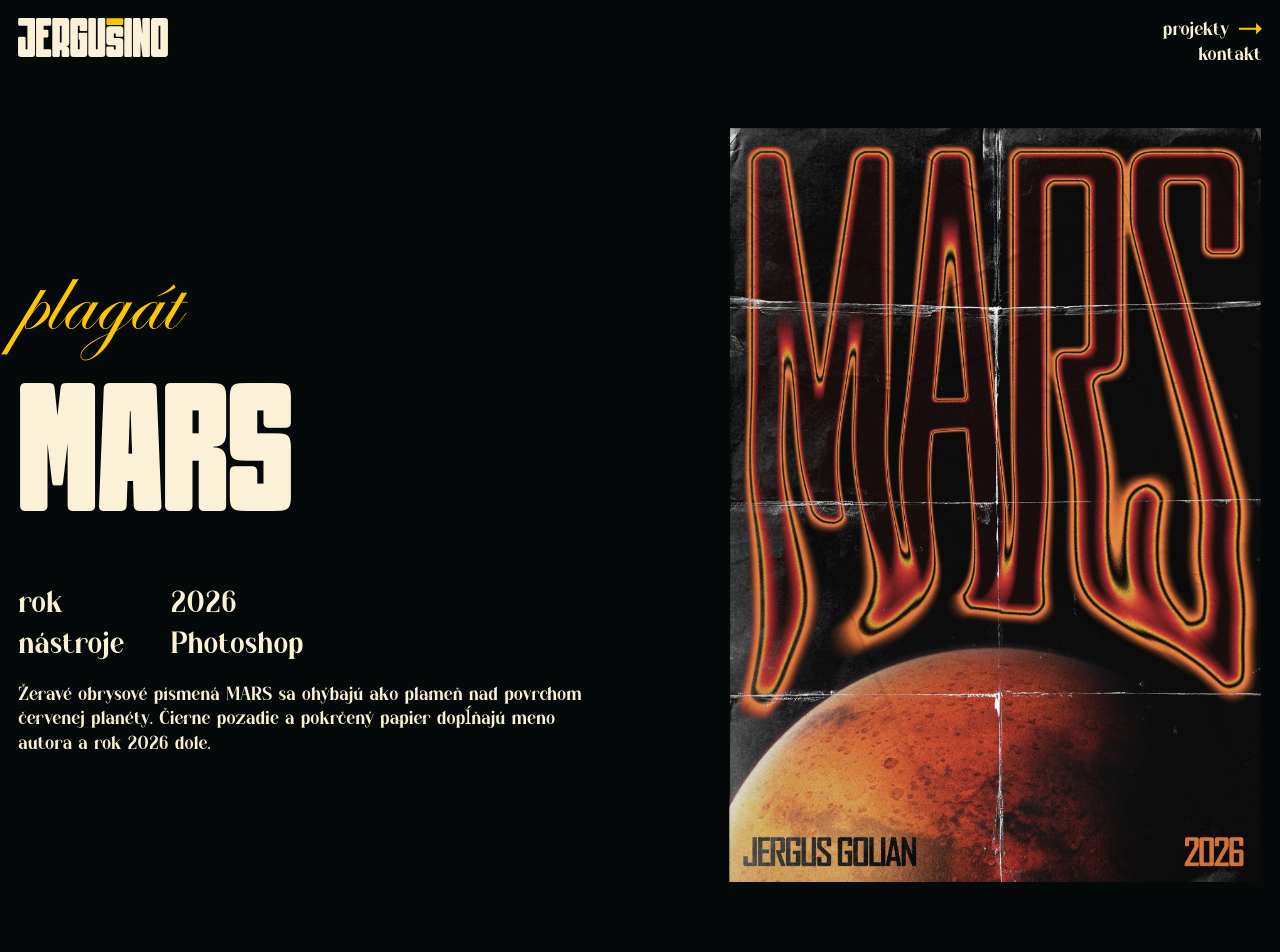
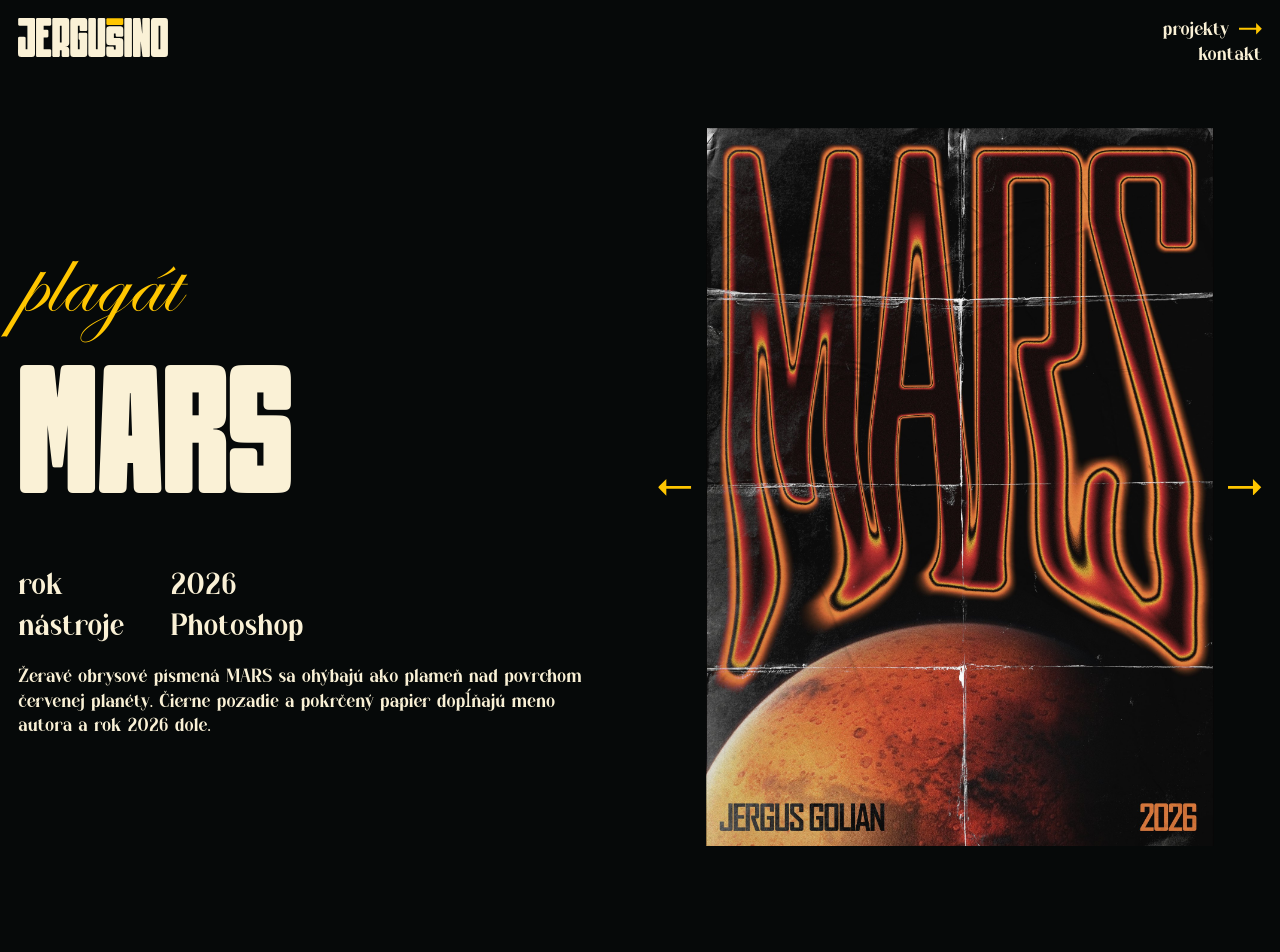
Before and after one commit to jergusino/jergusino.github.io, a Jekyll site: the page built from _projects/mars.md, in a window 1280 px wide. Shown: the top 952 px of the page. Built offline with Jekyll 4.4.1, drawn with Linux system fonts in a browser that asks for light colours; some web fonts are replaced.

Commit message:
Project page: carousel arrows beside the work (previous / next project)
Co-Authored-By: Claude Opus 5.5 <noreply@anthropic.com>
Claude-Session: https://claude.ai/code/session_01RGVpc2Wp958A42zKqCrsaw

```diff
--- a/_layouts/project.html
+++ b/_layouts/project.html
@@ -39,6 +39,13 @@ layout: default
 </div>
 
 <div class="project-media">
+{% assign all = site.projects | sort: "date" | reverse %}
+{% assign prev = nil %}{% assign next = nil %}{% assign last = nil %}{% assign found = false %}
+{% for p in all %}{% if found and next == nil %}{% assign next = p %}{% endif %}{% if p.url == page.url %}{% assign found = true %}{% assign prev = last %}{% endif %}{% assign last = p %}{% endfor %}
+{% if prev == nil %}{% assign prev = all | last %}{% endif %}
+{% if next == nil %}{% assign next = all | first %}{% endif %}
+  {% if all.size > 1 %}<a class="side-arrow side-arrow--prev" href="{{ prev.url | relative_url }}" rel="prev" aria-label="Predchádzajúci projekt: {{ prev.title | escape }}"><svg class="arr arr--back" viewBox="0 0 24 12" width="24" height="12" aria-hidden="true" focusable="false"><path d="M0 5h18V0l6 6-6 6V7H0z"/></svg></a>{% endif %}
+  <div class="media-main">
   {% if page.youtube %}
   <a class="yt" href="https://youtu.be/{{ page.youtube }}" rel="noopener">
     <img src="https://i.ytimg.com/vi/{{ page.youtube }}/hqdefault.jpg" alt="Náhľad videa {{ page.title }}" loading="lazy">
@@ -53,6 +60,8 @@ layout: default
     {% for g in page.gallery %}<img src="{{ g.src | relative_url }}" alt="{{ g.alt }}" loading="lazy">{% endfor %}
   </div>
   {% endif %}
+  </div>
+  {% if all.size > 1 %}<a class="side-arrow side-arrow--next" href="{{ next.url | relative_url }}" rel="next" aria-label="Ďalší projekt: {{ next.title | escape }}"><svg class="arr" viewBox="0 0 24 12" width="24" height="12" aria-hidden="true" focusable="false"><path d="M0 5h18V0l6 6-6 6V7H0z"/></svg></a>{% endif %}
 </div>
 </div>
 
--- a/assets/css/main.css
+++ b/assets/css/main.css
@@ -351,7 +351,8 @@ html.viewer-open, html.viewer-open body { overflow: hidden; }
 /* project page: on a wide screen the work stands next to the text instead of under it */
 .project-media { margin: 0 var(--F); }
 .project-media img { display: block; max-width: 100%; height: auto; }
-.project-media > :first-child { margin-top: calc(var(--F) * 2); }
+.project-media { margin-top: calc(var(--F) * 2); }
+.media-main > :first-child { margin-top: 0; }
 @media (min-width: 900px) {
   .project-body {
     display: grid; grid-template-columns: minmax(0, 1fr) minmax(0, 1fr); gap: calc(var(--F) * 3);
@@ -360,7 +361,18 @@ html.viewer-open, html.viewer-open body { overflow: hidden; }
   .project-text .hero--project { padding-top: 0; }
   .project-body .prose { max-width: 70ch; }
   .project-media { margin: 0; display: grid; justify-items: end; }
-  .project-media > :first-child { margin-top: 0; }
   .project-media .cover img { width: auto; max-width: 100%; max-height: calc(100vh - var(--F) * 8); max-height: calc(100svh - var(--F) * 8); }
   .project-media .cover .zoom { display: block; }
 }
+
+/* carousel arrows beside the work: previous / next project (also ← → on the keyboard) */
+.project-media { display: flex; align-items: center; justify-content: center; gap: calc(var(--F) * 0.8); }
+.media-main { flex: 0 1 auto; min-width: 0; }
+.side-arrow { flex: none; display: grid; place-items: center; padding: 0.6em 0; color: var(--yellow); }
+.side-arrow .arr { width: clamp(1.6rem, 2.6vw, 2.8rem); height: auto; margin: 0; fill: currentColor; vertical-align: 0; }
+.side-arrow:hover, .side-arrow:focus-visible { color: var(--cream); }
+.arr--back { transform: scaleX(-1); }
+@media (min-width: 900px) {
+  .project-media { display: flex; justify-content: flex-end; }
+  .media-main { display: grid; justify-items: end; }
+}
```
